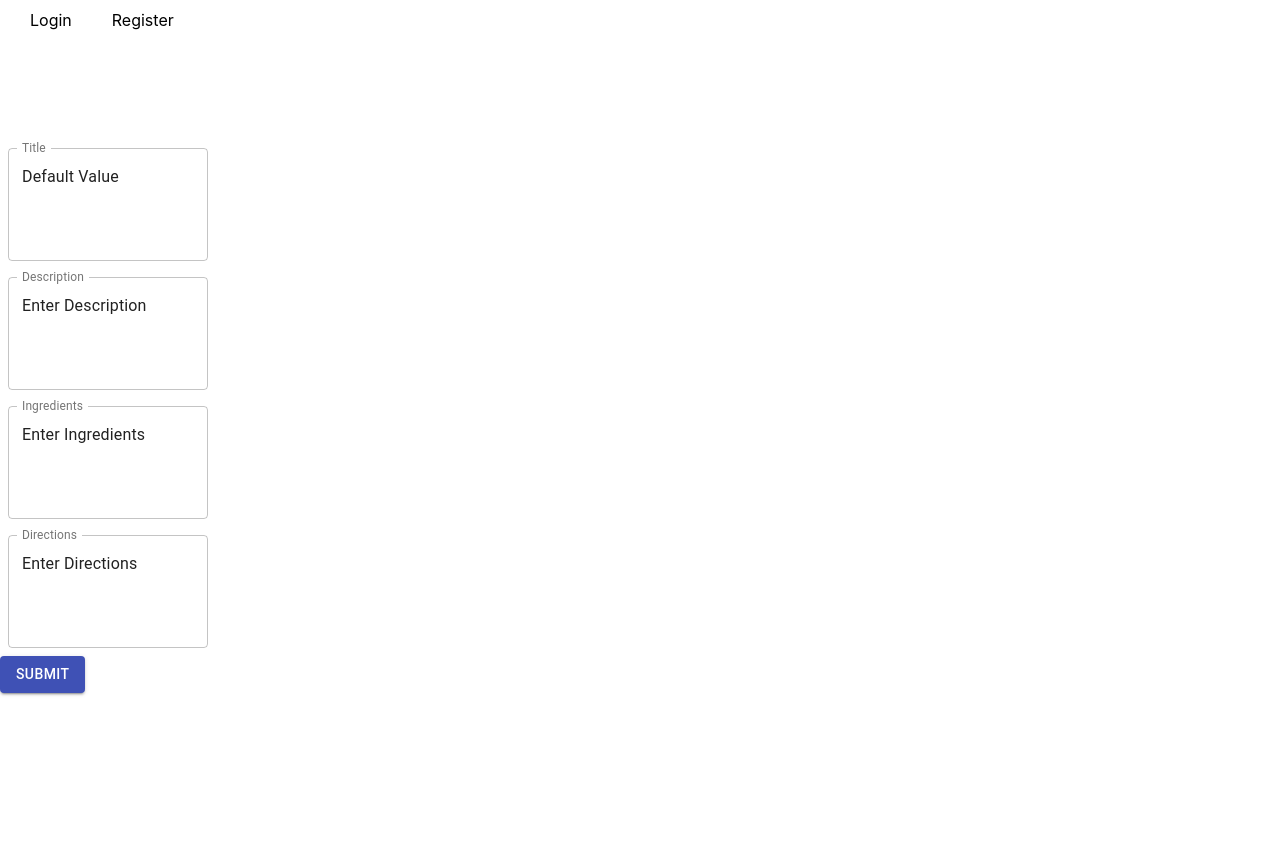
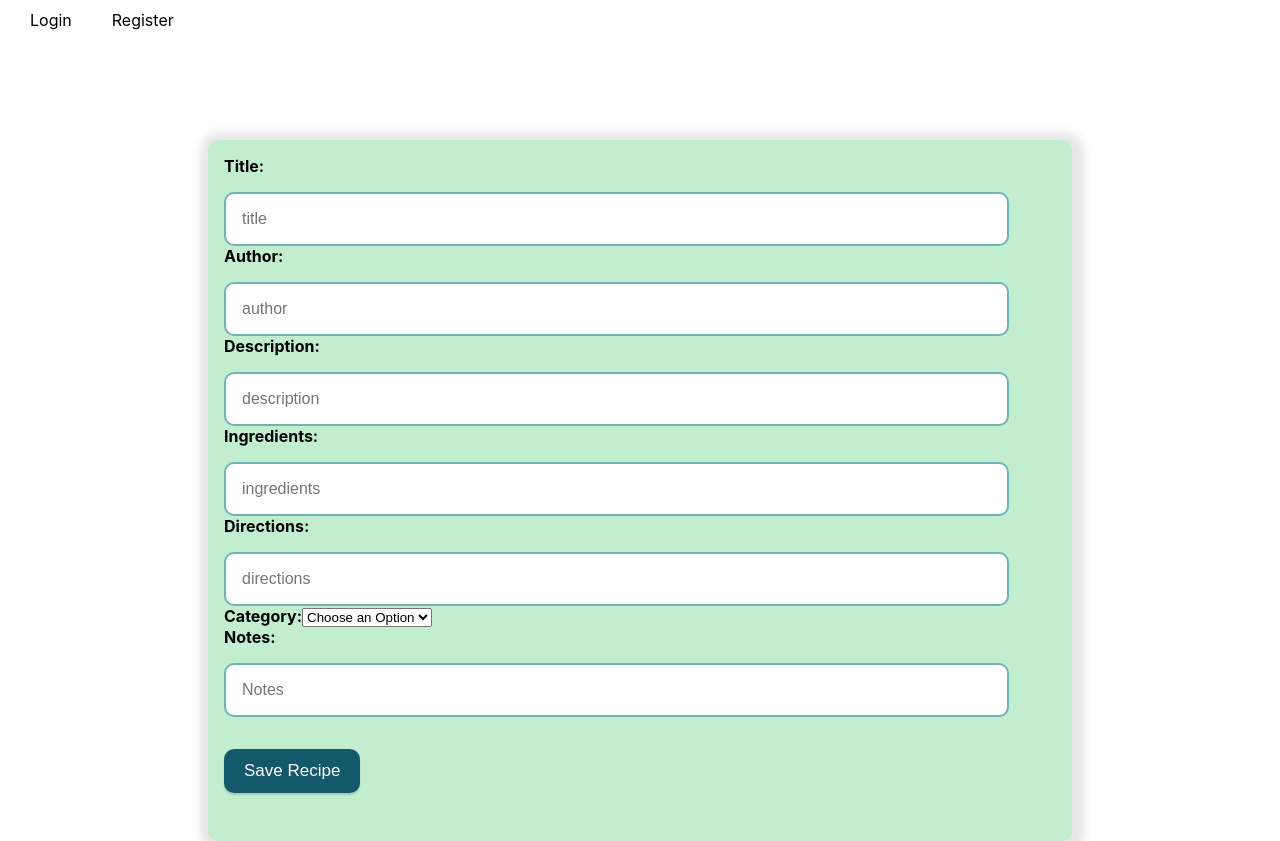
Before and after one commit to BW-WEBPT15-SecretFamilyRecipesCookbook5/frontend, a React (Create React App) app: page /addrecipe in a window 1280 px wide. Before the commit the page ends 800 px from the top, so only its background shows below. Built offline with nearby package versions, Linux system fonts and the light colour scheme.

Commit message:
add recipe form

```diff
--- a/src/components/AddRecipe.js
+++ b/src/components/AddRecipe.js
@@ -1,72 +1,102 @@
 
-import React, {UseState, useEffect} from 'react';
-import { makeStyles } from '@material-ui/core/styles';
-import TextField from '@material-ui/core/TextField';
-import Button from '@material-ui/core/Button';
+import React, {useState, useEffect} from 'react';
+import axios from "axios";
+import { withFormik, Form, Field } from "formik";
+import * as yup from "yup";
 
-const useStyles = makeStyles(theme => ({
-  root: {
-    '& .MuiTextField-root': {
-      margin: theme.spacing(1),
-      width: 200,
-    },
-  },
-}));
+const RecipeForm = ({ touched, errors, status }) => {
 
-export default function AddRecipe() {
-  const classes = useStyles();
-  const [value, setValue] = React.useState('Controlled');
+    const [recipe, setRecipe] = useState({});
 
-  const handleChange = event => {
-    setValue(event.target.value);
+    useEffect(() => {
+      status && setRecipe(status);
+     }, [status]);
+
+    return (
+      <div className="recipe-form">
+        <Form>
+        <label>
+            Title:
+            <Field type="text" name="title" placeholder="title" />
+          </label>
+          <label>
+            Author:
+            <Field type="text" name="author" placeholder="author" />
+          </label>
+          <label>
+            Description:
+            <Field type="text" name="description" placeholder="description" />
+            {touched.description && errors.description && (
+              <p className="errors">{errors.description}</p>
+            )}
+          </label>
+          <label>
+            Ingredients:
+            <Field type="text" name="ingredients" placeholder="ingredients" />
+          </label>
+          <label>
+            Directions:
+            <Field type="text" name="directions" placeholder="directions" />
+          </label>
+          <label>
+            Category:
+            <Field component="select" className="category-select" name="category">
+              <option>Choose an Option</option>
+              <option value="appetizer">Appetizer</option>
+              <option value="entree">Entree</option>
+              <option value="dessert">Dessert</option>
+              <option value="side">Side</option>
+            </Field>
+          </label>
+          <br></br>
+          <label>
+            Notes:
+            <Field as="textarea" type="text" name="notes" placeholder="Notes" />
+          </label>
+          <button>Save Recipe</button>
+        </Form>
+        {recipe.title && (
+          <ul key={recipe.id}>
+            <li>Title: {recipe.title}</li>
+            <li>Author: {recipe.size}</li>
+            <li>Description: {recipe.description}</li>
+            <li>Ingredients: {recipe.ingredients}</li>
+            <li>Directions: {recipe.directions}</li>
+            <li>Category: {recipe.category}</li>
+            <li>Notes: {recipe.notes}</li>
+          </ul>
+        )}
+      </div>
+    );
   };
 
-  return (
-    <form className={classes.root} noValidate autoComplete="off">
-      <div>
-        <TextField
-          id="outlined-multiline-static"
-          label="Title"
-          multiline
-          rows="4"
-          defaultValue="Default Value"
-          variant="outlined"
-        />
-      </div>
-      <div>
-        <TextField
-          id="outlined-multiline-static"
-          label="Description"
-          multiline
-          rows="4"
-          defaultValue="Enter Description"
-          variant="outlined"
-        />
-      </div>
-      <div>
-        <TextField
-          id="outlined-multiline-static"
-          label="Ingredients"
-          multiline
-          rows="4"
-          defaultValue="Enter Ingredients"
-          variant="outlined"
-        />
-      </div>
+const FormikRecipeForm = withFormik({
+    mapPropsToValues: props => ({
+      title: props.title || "",
+      author: "",
+      description: "",
+      ingredients: "",
+      directions: "",
+      category: "",
+      notes: ""
+    }),
+    validationSchema: yup.object().shape({
+      species: yup
+        .string()
+        .required("This is the recipe field and it is required!")
+    }),
+    handleSubmit: (values, { resetForm, setStatus }) => {
+      // console.log("Submitting!", formikBag)
+      // POST body === {}
+      axios
+        // .post("https://reqres.in/api/users/", values)
+        .then(response => {
+          console.log(response);
+          setStatus(response.data);
+          resetForm();
+        })
+        .catch(err => console.log(err.response));
+    }
+  })(RecipeForm);
 
-      <div>
-        <TextField
-          id="outlined-multiline-static"
-          label="Directions"
-          multiline
-          rows="4"
-          defaultValue="Enter Directions"
-          variant="outlined"
-        />
-      </div>
-      <Button variant="contained" color="primary">
-       Submit
-      </Button>
-    </form>
-  );
-}
+export default FormikRecipeForm;
--- a/src/index.css
+++ b/src/index.css
@@ -59,3 +59,40 @@ a:hover {
   margin: 0 auto;
   width: 40%;
 }
+
+.recipe-form {
+  width: 65%;
+  margin:0 auto;
+  padding: 1em;
+  border-radius: 10px;
+  font-weight: bold;
+  background-color: #c2edce;
+  box-shadow: 2px 2px 10px 10px rgba(0, 0, 0, 0.1);
+}
+
+input,
+textarea {
+  margin-top: 1em;
+  padding: 1rem;
+  font-size: 1em;
+  border-radius: 10px;
+  width: 90%;
+  display: block;
+  color:#388087;
+  border: 2px solid #6fb3b8;
+}
+button {
+  max-width: 150px;
+  margin: 32px 0;
+  padding: 12px 20px;
+  border-style: none;
+  border-radius: 10px;
+  background-color: #14586b;
+  box-shadow: 0px 2px 2px rgba(0, 0, 0, 0.15);
+  font-size: 17px;
+  font-weight: 500;
+  color: #fff;
+  cursor: pointer;
+  outline: none;
+  -webkit-appearance: none;
+}
```
